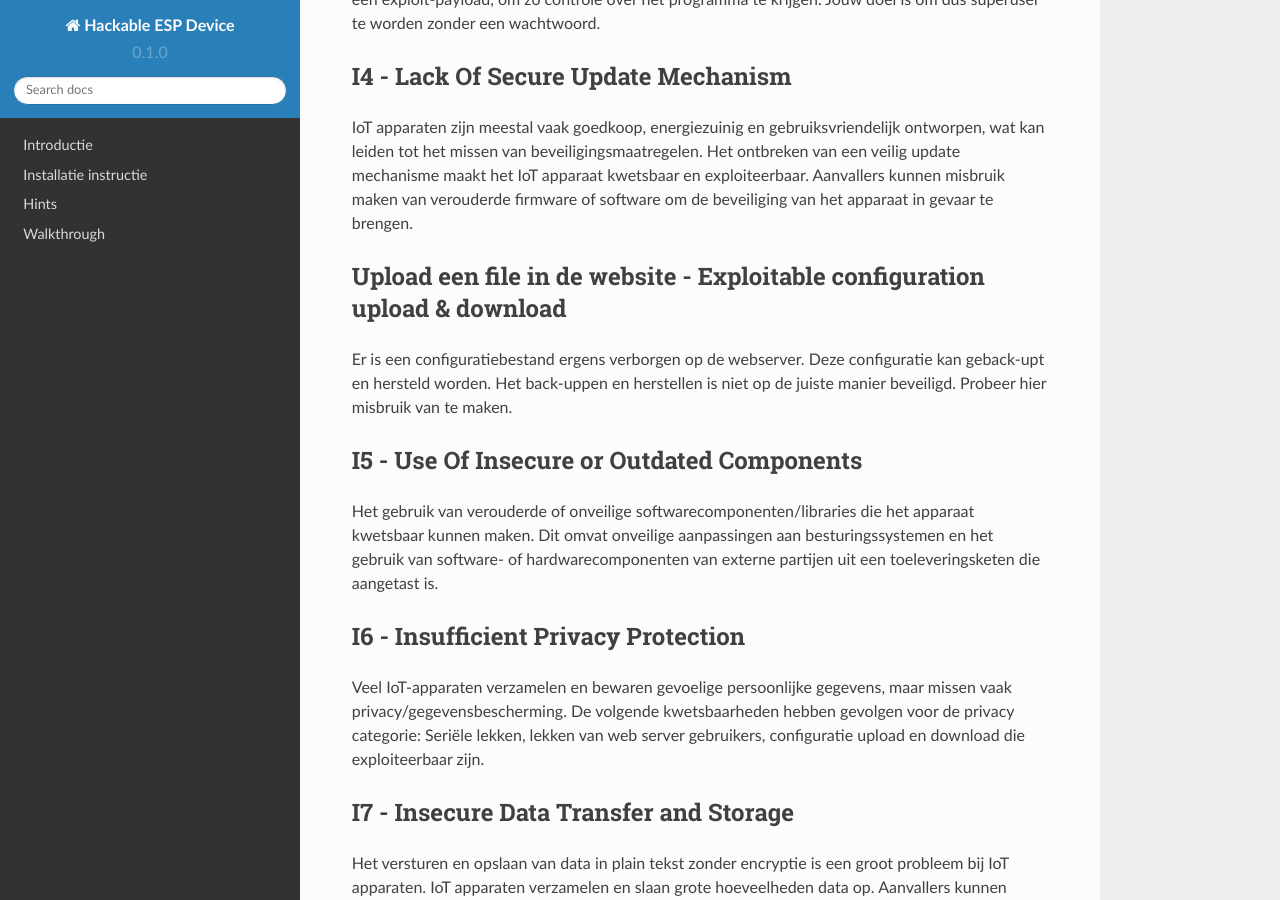
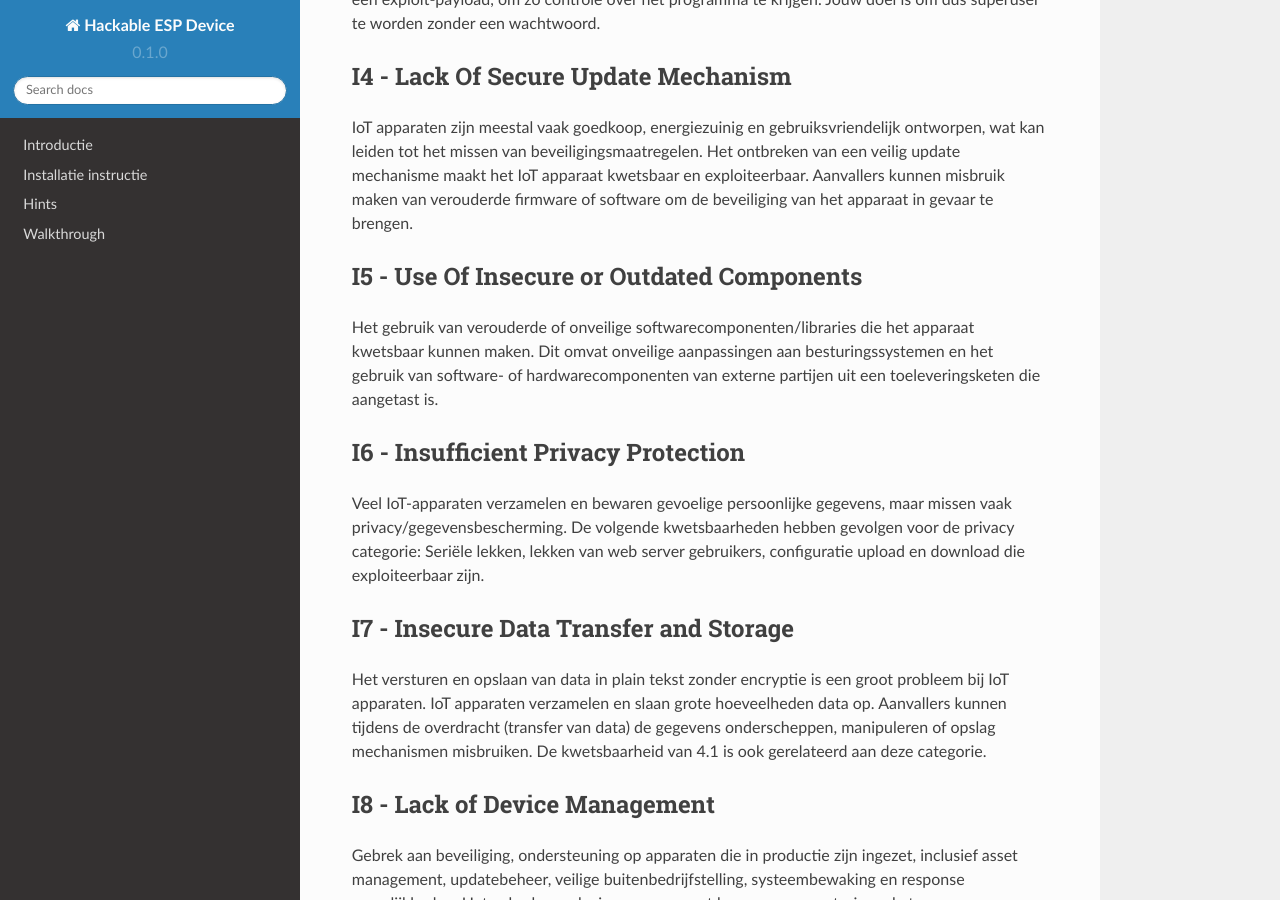
Before and after one commit to HollandCasino/Hackable-ESP-Device-v2, a Sphinx documentation site: the page built from docs/source/vulnerabilities.rst, in a window 1280 px wide and 900 px high, scrolled down 1884 px. Built offline with Sphinx 7.4.7 and the Read the Docs theme 2.0.0, drawn with Linux system fonts in a browser that asks for light colours; pages that are not in the unit, such as notebooks, are missing from menus.

Commit message:
Update vulnerabilities.rst

```diff
--- a/docs/source/vulnerabilities.rst
+++ b/docs/source/vulnerabilities.rst
@@ -48,10 +48,6 @@ I4 - Lack Of Secure Update Mechanism
 -----------------
 IoT apparaten zijn meestal vaak goedkoop, energiezuinig en gebruiksvriendelijk ontworpen, wat kan leiden tot het missen van beveiligingsmaatregelen. Het ontbreken van een veilig update mechanisme maakt het IoT apparaat kwetsbaar en exploiteerbaar. Aanvallers kunnen misbruik maken van verouderde firmware of software om de beveiliging van het apparaat in gevaar te brengen.
 
-Upload een file in de website - Exploitable configuration upload & download
---------------
-Er is een configuratiebestand ergens verborgen op de webserver. Deze configuratie kan geback-upt en hersteld worden. Het back-uppen en herstellen is niet op de juiste manier beveiligd. Probeer hier misbruik van te maken.
-
 I5 - Use Of Insecure or Outdated Components
 ---------------
 Het gebruik van verouderde of onveilige softwarecomponenten/libraries die het apparaat kwetsbaar kunnen maken. Dit omvat onveilige aanpassingen aan besturingssystemen en het gebruik van software- of hardwarecomponenten van externe partijen uit een toeleveringsketen die aangetast is.
```
